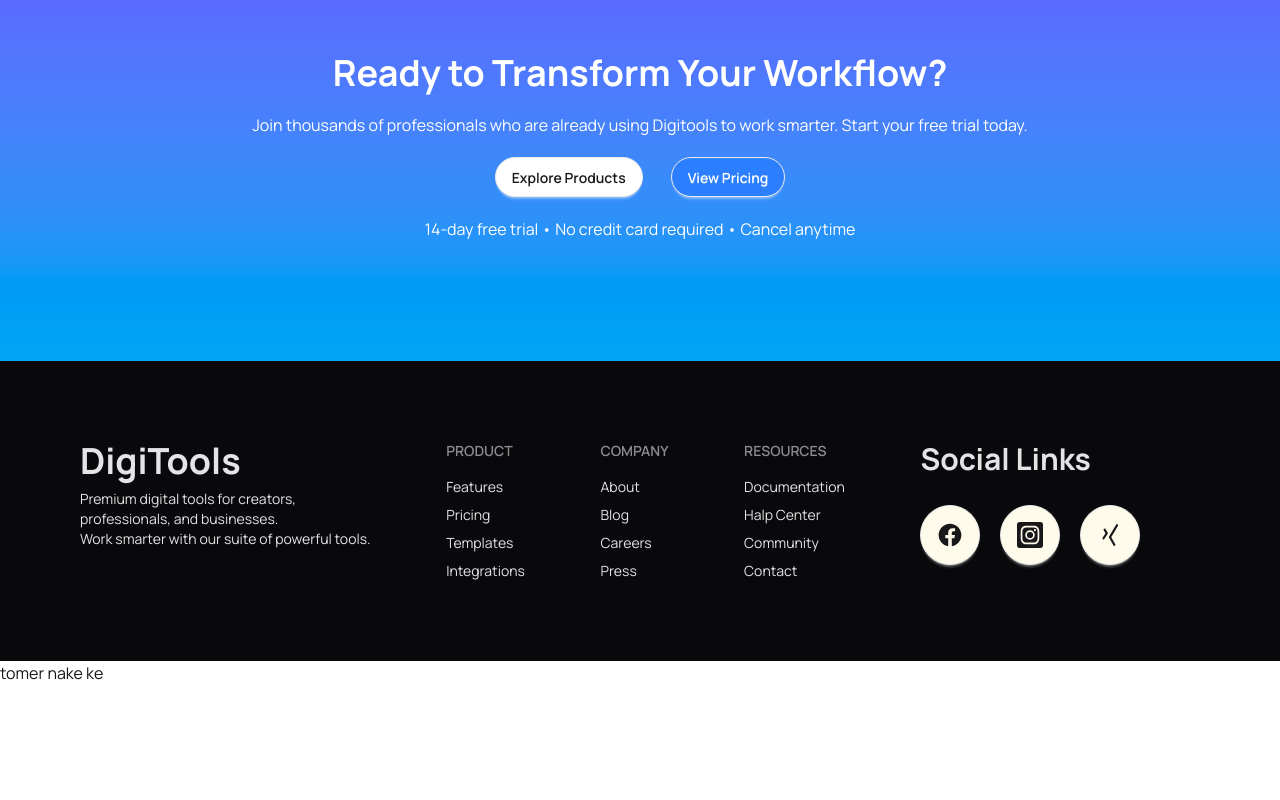
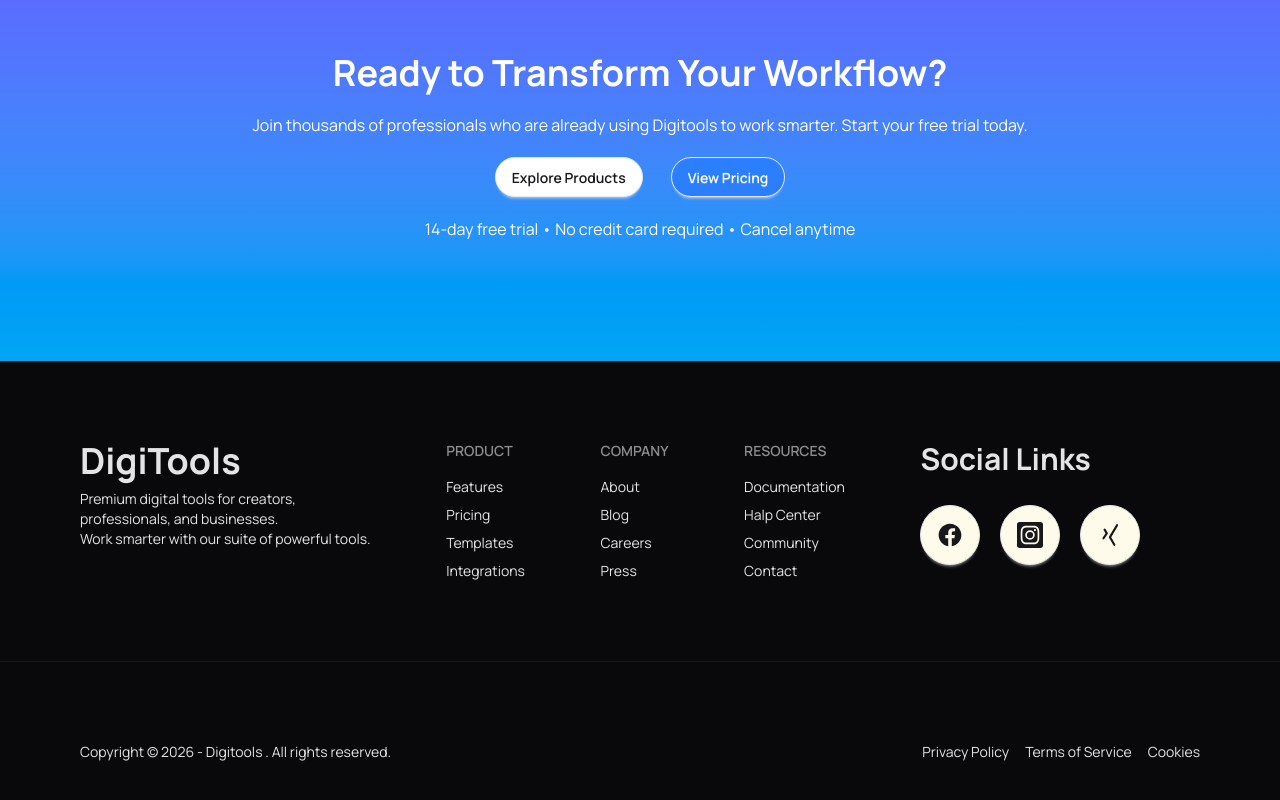
Before and after one commit to Emranfaishal/Digitools-platform, a React (Vite) app: page / in a window 1280 px wide. Shown: the part 2378-3178 px from the top of the page. Before the commit the page ends 3063 px from the top, so only its background shows below. Built offline with nearby package versions, Linux system fonts and the light colour scheme.

Commit message:
footer end add

```diff
--- /dev/null
+++ b/src/components/banner-tree/BannerTree.jsx
@@ -0,0 +1,11 @@
+import React from 'react';
+
+const BannerTree = () => {
+    return (
+        <div>
+
+        </div>
+    );
+};
+
+export default BannerTree;
--- a/src/components/footer/Footer.jsx
+++ b/src/components/footer/Footer.jsx
@@ -43,6 +43,7 @@
                     </div>
                 </nav>
             </footer>
+            <hr/>
             <FooterOne></FooterOne>
         </div>
     );
--- a/src/components/footer/FooterOne.jsx
+++ b/src/components/footer/FooterOne.jsx
@@ -3,7 +3,23 @@
 const FooterOne = () => {
     return (
         <div>
-            tomer nake ke
+            <footer className="footer sm:footer-horizontal bg-neutral text-neutral-content items-center p-20">
+                <aside className="grid-flow-col items-center">
+
+                    <p>Copyright © {new Date().getFullYear()} -  Digitools . All rights reserved.</p>
+                </aside>
+                <nav className="grid-flow-col gap-4 md:place-self-center md:justify-self-end">
+                    <a>
+                        Privacy Policy
+                    </a>
+                    <a>
+                        Terms of Service
+                    </a>
+                    <a>
+                        Cookies
+                    </a>
+                </nav>
+            </footer>
         </div>
     );
 };
```
